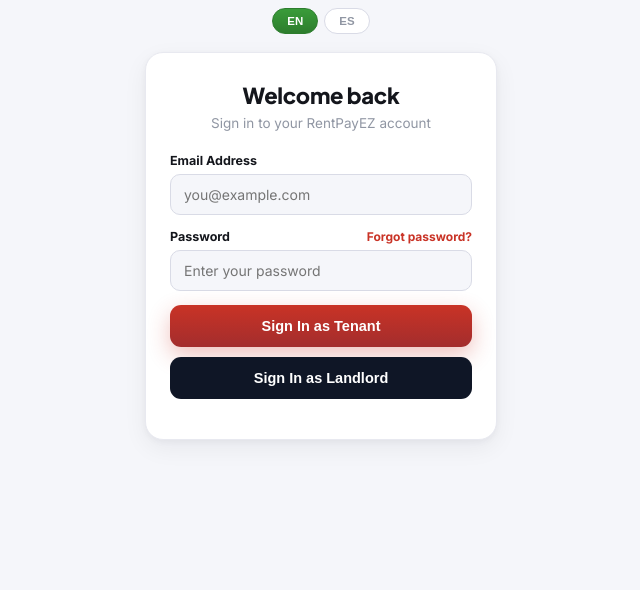
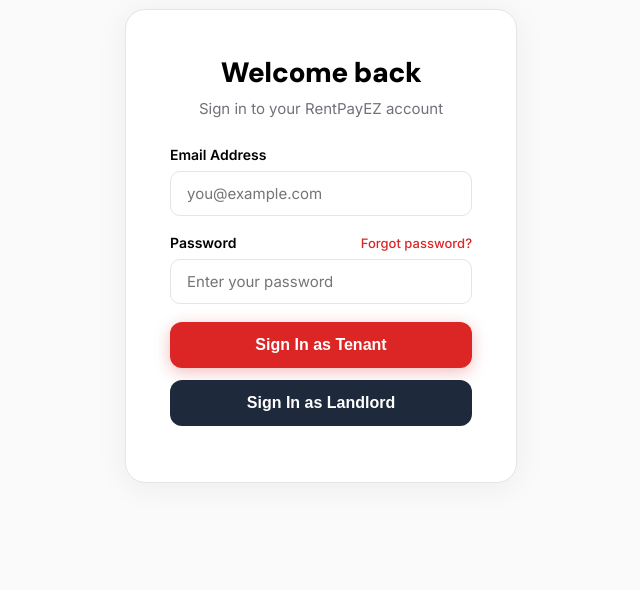
Before and after one commit to lump841-ux/rentpayez-platform, a website: page public/tenant/login.html in a window 1280 px wide. Shown: the part 210-800 px from the top of the page, without its empty margins (319-959 px from the left). Drawn offline with Linux system fonts and the light colour scheme.

Commit message:
Match tenant login card/inputs/buttons to Figma exact pixel values
Pulled computed styles directly from the live Figma Make preview and
applied them: page bg #fafafa, card border #e5e5e5/radius 20px/padding
44px/shadow 0 4px 32px rgba(0,0,0,.06), card width 440px, inputs
border 1.5px #e5e5e5/radius 10px/transparent bg, Forgot password link
13px/500/#dc2626, both buttons flat (no gradient) at radius 12px/
padding 14px/font-size 16px — Sign In as Tenant #dc2626 with its exact
shadow, Sign In as Landlord solid #1e293b.

Verified: inline <script> syntax check, <div> tag balance (9/9),
full smoke suite (132 passed, 0 failed).

```diff
--- a/public/tenant/login.html
+++ b/public/tenant/login.html
@@ -16,8 +16,8 @@
   --navy:#0f1626;
   --ink:#14161c; --ink-2:#5c6270; --ink-3:#9096a3;
   --line:#e8e9f0; --line-2:#d9dbe6;
-  --bg:#f5f6fa; --card:#ffffff;
-  --sh-md:0 8px 24px rgba(20,22,28,.06), 0 2px 6px rgba(20,22,28,.04);
+  --bg:#fafafa; --card:#ffffff;
+  --sh-md:0 4px 32px rgba(0,0,0,.06);
 }
 *{box-sizing:border-box}
 html,body{margin:0;padding:0;min-height:100vh}
@@ -27,27 +27,27 @@ body{
   display:flex;align-items:center;justify-content:center
 }
 a{color:inherit}
-.wrap{width:100%;max-width:400px;padding:24px}
+.wrap{width:100%;max-width:440px;padding:24px}
 .brand-row{display:flex;align-items:baseline;justify-content:center;margin-bottom:32px}
 .brand-word{font-family:'DM Sans','Inter',sans-serif;font-size:40px;font-weight:900;letter-spacing:-0.085em;line-height:0.9;white-space:nowrap}
 .brand-word .b1{color:#000}
 .brand-word .b3{color:#dc2626}
 .brand-word .b4{color:#22c55e}
 .sub{color:var(--ink-3);font-size:13.5px;text-align:center;margin-bottom:26px;line-height:1.5}
-.card{background:var(--card);border:1px solid var(--line);border-radius:18px;padding:28px 24px;box-shadow:var(--sh-md)}
-.card-title{font-family:'Plus Jakarta Sans',sans-serif;font-size:22px;font-weight:800;color:var(--ink);text-align:center;margin:0 0 6px;letter-spacing:-.3px}
-.card-sub{color:var(--ink-3);font-size:13.5px;text-align:center;margin-bottom:22px}
-.field{margin-bottom:14px}
-.field label{display:block;color:var(--ink);font-size:12.5px;font-weight:700;margin-bottom:6px}
-.field-head{display:flex;align-items:center;justify-content:space-between;margin-bottom:6px}
+.card{background:var(--card);border:1px solid #e5e5e5;border-radius:20px;padding:44px;box-shadow:var(--sh-md)}
+.card-title{font-family:'DM Sans','Plus Jakarta Sans',sans-serif;font-size:28px;font-weight:800;color:#000;text-align:center;margin:0 0 8px;letter-spacing:-.5px}
+.card-sub{color:#71717a;font-size:15px;text-align:center;margin-bottom:28px}
+.field{margin-bottom:18px}
+.field label{display:block;color:#000;font-size:14px;font-weight:600;margin-bottom:8px}
+.field-head{display:flex;align-items:center;justify-content:space-between;margin-bottom:8px}
 .field-head label{margin-bottom:0}
-.forgot-link{font-size:12px;font-weight:700;color:var(--red);cursor:pointer;background:none;border:none;padding:0;font-family:inherit}
+.forgot-link{font-size:13px;font-weight:500;color:#dc2626;cursor:pointer;background:none;border:none;padding:0;font-family:inherit}
 .forgot-link:hover{text-decoration:underline}
-.field input{width:100%;background:var(--bg);border:1px solid var(--line-2);border-radius:10px;padding:11px 13px;color:var(--ink);font-size:14px;outline:none;font-family:inherit}
-.field input:focus{border-color:var(--red)}
-.btn-primary{width:100%;padding:13px;border-radius:11px;font-weight:700;font-size:14.5px;background:linear-gradient(180deg,var(--red),var(--red-dk));color:#fff;border:none;cursor:pointer;box-shadow:0 8px 22px rgba(201,51,38,0.3)}
+.field input{width:100%;background:transparent;border:1.5px solid #e5e5e5;border-radius:10px;padding:12px 16px;color:#000;font-size:15px;outline:none;font-family:inherit}
+.field input:focus{border-color:#dc2626}
+.btn-primary{width:100%;padding:14px;border-radius:12px;font-weight:700;font-size:16px;background:#dc2626;color:#fff;border:none;cursor:pointer;box-shadow:0 4px 16px rgba(220,38,38,0.3)}
 .btn-primary:hover{transform:translateY(-1px)}
-.btn-secondary{width:100%;padding:13px;border-radius:11px;font-weight:700;font-size:14.5px;background:var(--navy);color:#fff;border:none;cursor:pointer;margin-top:10px}
+.btn-secondary{width:100%;padding:14px;border-radius:12px;font-weight:700;font-size:16px;background:#1e293b;color:#fff;border:none;cursor:pointer;margin-top:12px}
 .btn-secondary:hover{transform:translateY(-1px)}
 .msg{margin-top:12px;font-size:13px;text-align:center}
 .msg.err{color:#c93326}
```
